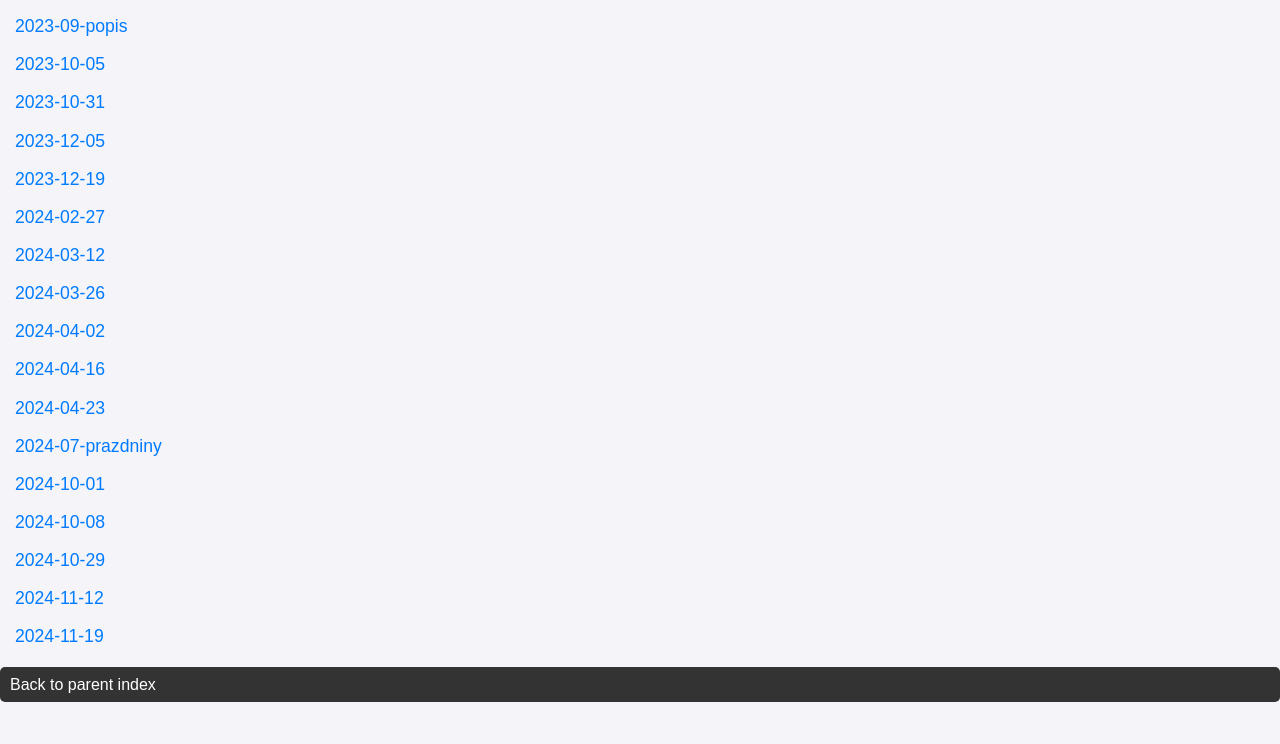
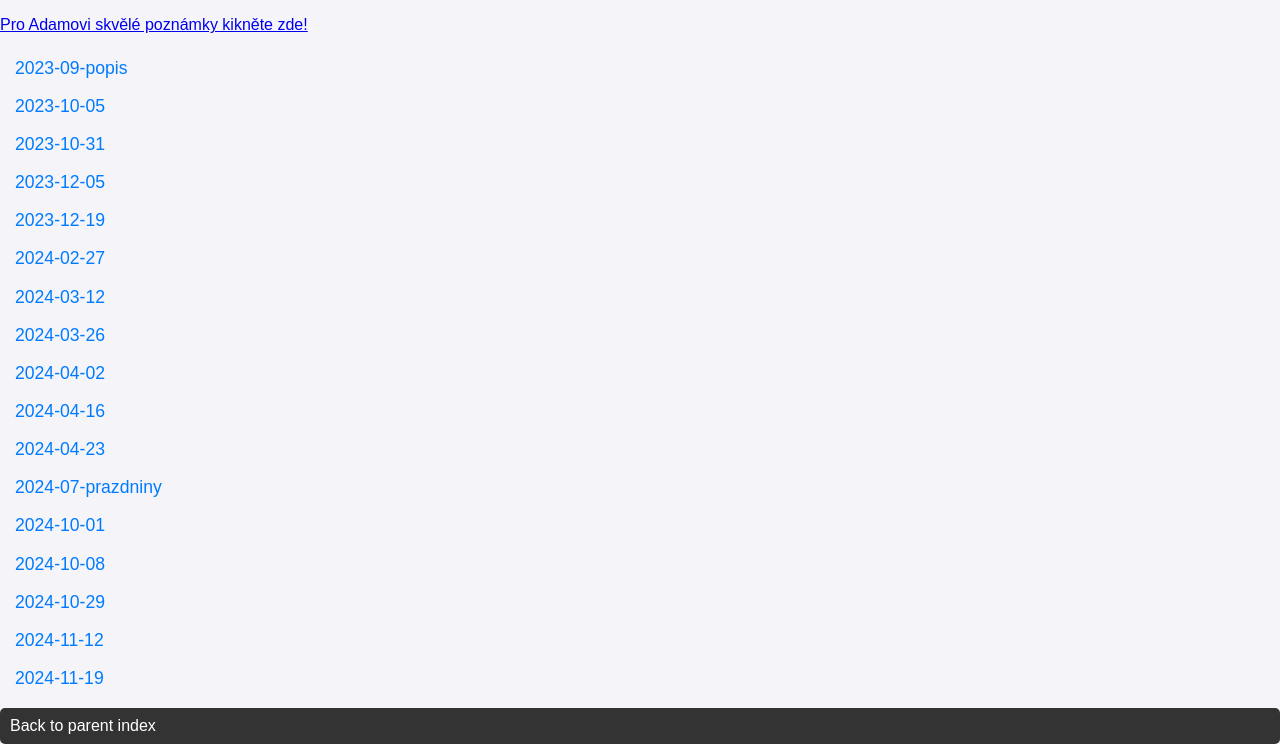
Before and after one commit to ambrojak/dracacek, a plain HTML site: page output-html/slanisko/index.html in a window 1280 px wide. Shown: the part 79-823 px from the top of the page. Before the commit the page ends 800 px from the top, so only its background shows below. Drawn offline with Linux system fonts and the light colour scheme.

Commit message:
Adamovi skvele poznamky

```diff
--- a/output-html/slanisko/index.html
+++ b/output-html/slanisko/index.html
@@ -9,6 +9,9 @@
 </head>
 <body>
     <h1>Index of slanisko</h1>
+
+    <a href="https://github.com/Wroztee/dnd_ghosts_of_saltmarsh_volejbal">Pro Adamovi skvělé poznámky kikněte zde!</a>
+
     <ul>
 
         <li><a href="2023-09-popis.html">2023-09-popis</a></li>
```
